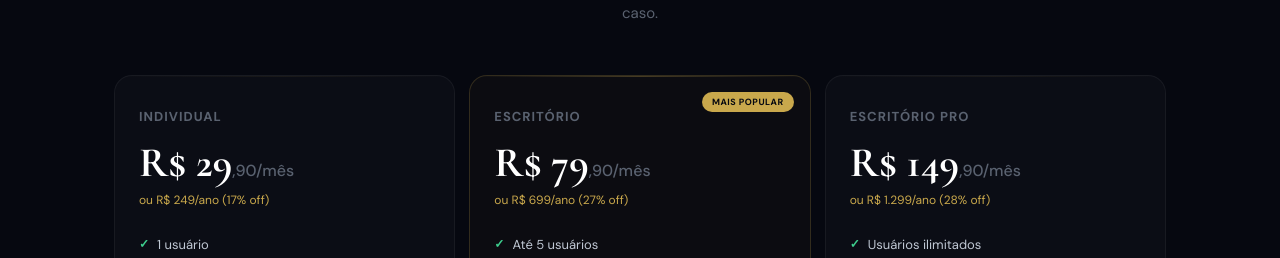
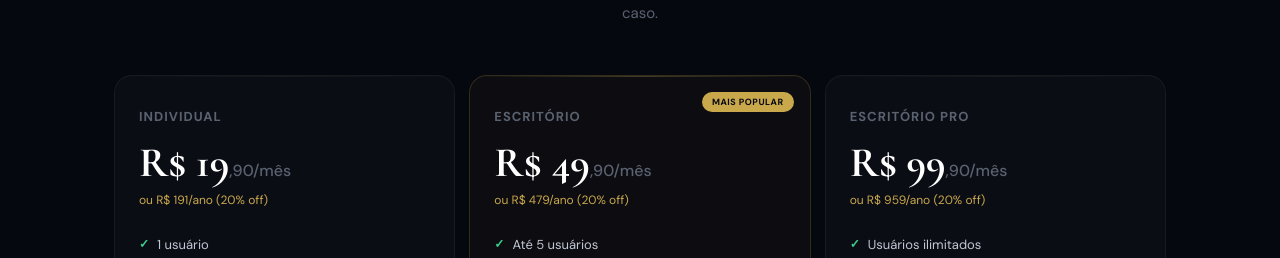
Before and after one commit to penaprocriacao/penapro, a plain HTML site: page index.html in a window 1280 px wide. Shown: the part 2140-2398 px from the top of the page. Drawn offline with nearby package versions, Linux system fonts and the light colour scheme.

Commit message:
Update index.html

```diff
--- a/index.html
+++ b/index.html
@@ -213,8 +213,8 @@ footer a{color:var(--gold);text-decoration:none}
   <div class="pricing">
     <div class="plan">
       <div class="plan-name">Individual</div>
-      <div class="plan-price">R$ 29<span>,90/mês</span></div>
-      <div class="plan-annual">ou R$ 249/ano (17% off)</div>
+      <div class="plan-price">R$ 19<span>,90/mês</span></div>
+      <div class="plan-annual">ou R$ 191/ano (20% off)</div>
       <ul class="plan-features">
         <li>1 usuário</li>
         <li>30 clientes cadastrados</li>
@@ -230,8 +230,8 @@ footer a{color:var(--gold);text-decoration:none}
     <div class="plan featured">
       <div class="plan-badge">Mais popular</div>
       <div class="plan-name">Escritório</div>
-      <div class="plan-price">R$ 79<span>,90/mês</span></div>
-      <div class="plan-annual">ou R$ 699/ano (27% off)</div>
+      <div class="plan-price">R$ 49<span>,90/mês</span></div>
+      <div class="plan-annual">ou R$ 479/ano (20% off)</div>
       <ul class="plan-features">
         <li>Até 5 usuários</li>
         <li>150 clientes cadastrados</li>
@@ -246,8 +246,8 @@ footer a{color:var(--gold);text-decoration:none}
 
     <div class="plan">
       <div class="plan-name">Escritório Pro</div>
-      <div class="plan-price">R$ 149<span>,90/mês</span></div>
-      <div class="plan-annual">ou R$ 1.299/ano (28% off)</div>
+      <div class="plan-price">R$ 99<span>,90/mês</span></div>
+      <div class="plan-annual">ou R$ 959/ano (20% off)</div>
       <ul class="plan-features">
         <li>Usuários ilimitados</li>
         <li>Clientes ilimitados</li>
```
